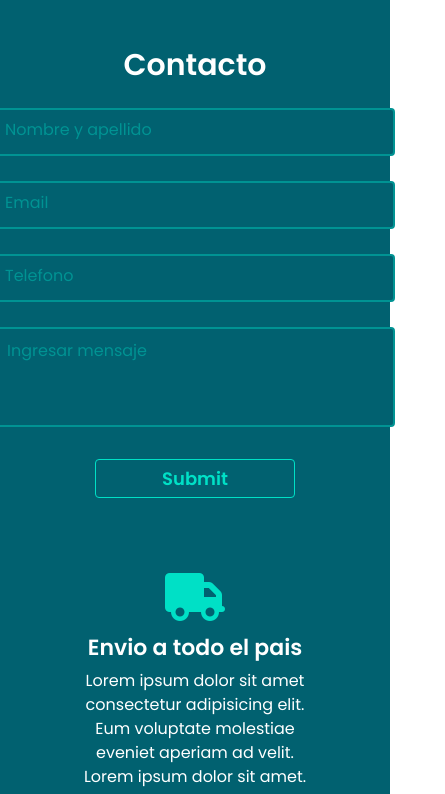
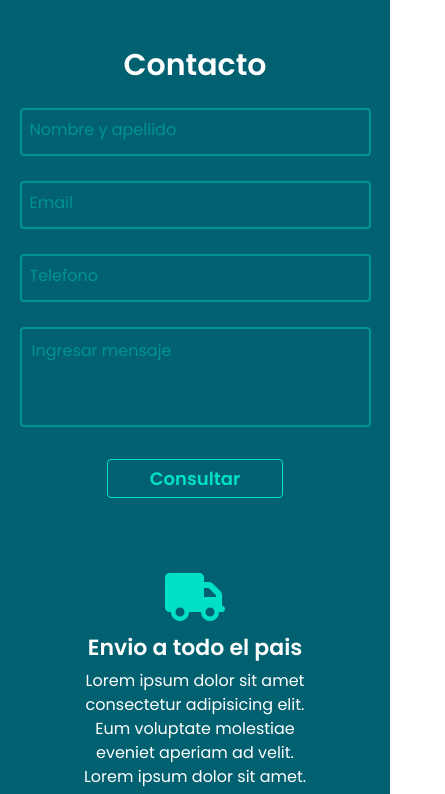
Before and after one commit to DelCampoFabian/desafioJAVASCRIPT, a plain HTML site: page index.html in a window 390 px wide. Shown: the part 7494-8288 px from the top of the page, 445 px wide, since content can reach past the window. Drawn offline with nearby package versions, Linux system fonts and the light colour scheme; no server answers.

Commit message:
arreglos al responsive

```diff
--- a/assets/js/main.js
+++ b/assets/js/main.js
@@ -60,9 +60,6 @@ listaDeProductos.push(accesorios1, accesorios2, accesorios3, accesorios4, acceso
 listaDeProductos.push(suplemento1, suplemento2, suplemento3)
 
 
-//FUNCIONES
-
-
 function registrarHtml() {
     sumarCarrito = document.querySelector(".contador-productos")
     tarjetaContenedora = document.querySelector("#productos")
@@ -73,7 +70,6 @@ function registrarHtml() {
     botonTodosProductos = document.querySelector("#verTodo")
 
 }
-
 
 function registrarProductos() {
     sumarCarrito.innerText = `${cantidadProductos.length}`
@@ -112,7 +108,6 @@ function pintarCards() {
         tarjetaContenedora.innerHTML += tarjetaDom(producto)
     })
 }
-
 
 function obtenerApi() {
     fetch("https://62e2df9db54fc209b881e38a.mockapi.io/productos")
--- a/assets/scss/_main.scss
+++ b/assets/scss/_main.scss
@@ -138,7 +138,6 @@
     justify-content: center;
     align-items: center;
     background-color: $colorA;
-
     .contact-redes {
         padding: 15px;
         text-align: center;
@@ -174,7 +173,6 @@
         width: 500px;
         padding: 50px;
         text-align: center;
-
         h4 {
             text-align: center;
             font-size: 34px;
@@ -184,7 +182,7 @@
 
         .contact-container {
             position: relative;
-            width: 400px;
+            width: 100%;
             margin: 25px auto;
 
             input {
--- a/assets/scss/_media.scss
+++ b/assets/scss/_media.scss
@@ -4,7 +4,6 @@
     }
     .nosotros-container {
         flex-direction: column;
-
         height: max-content;
         .nosotros-img {
             width: 90%;
@@ -36,10 +35,19 @@
             }
         }
         .contact-form {
+            width: 90%;
+
+            padding: 50px 0%;
             h4 {
                 font-size: 30px;
             }
+            .contact-container {
+                position: relative;
+                width: 100%;
+                margin: 25px auto;
+            }
         }
+
     }
     .info-secundaria {
         justify-content: center;
--- a/index.html
+++ b/index.html
@@ -109,7 +109,7 @@
                     <div class="contact-container" data-aos="fade-left">
                         <textarea required="required" placeholder="Ingresar mensaje"></textarea>
                     </div>
-                    <input type="submit" class="form-boton">
+                    <input type="submit" class="form-boton" value="Consultar">
                 </form>
             </div>
         </section>
```
Also changed, not shown: assets/css/style.css, 1 other file.
